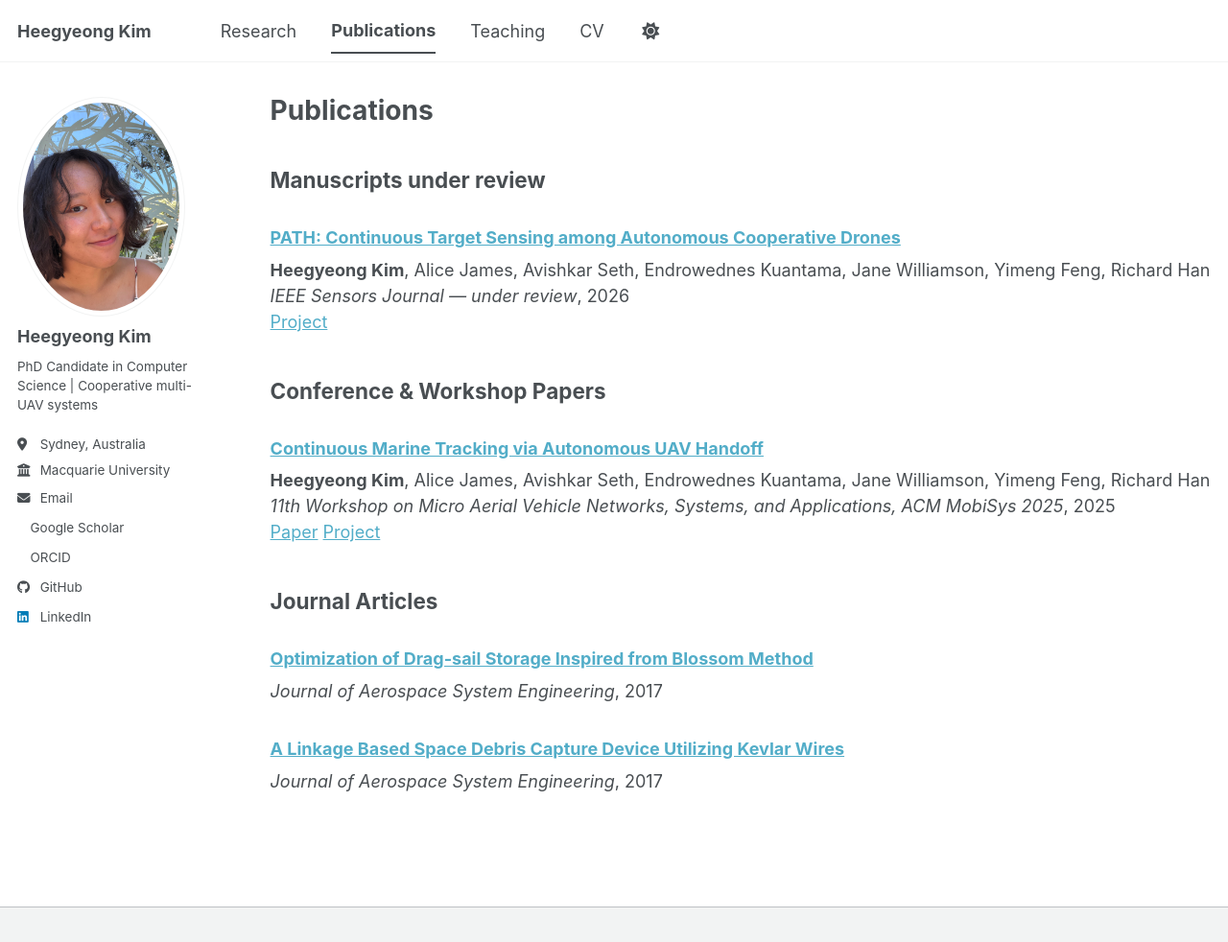
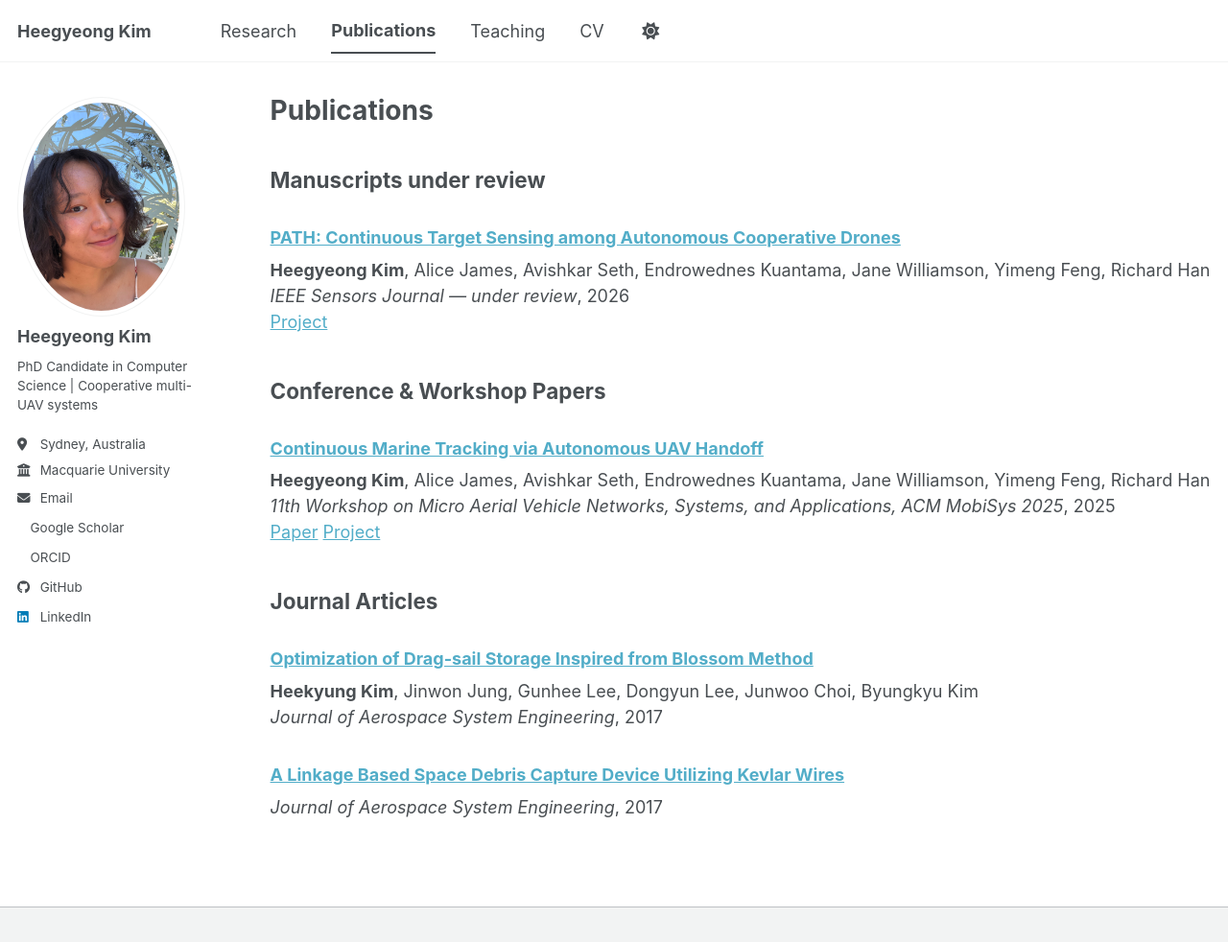
Before and after one commit to HeegyeongK/heegyeongk.github.io, a Jekyll site: the page built from _pages/publications.html, in a window 1280 px wide and 982 px high. Shown: the whole window at 96% size. Built offline with Jekyll 4.4.1, drawn with Linux system fonts in a browser that asks for light colours; a style sheet for code colours, icons or effects is not loaded.

Commit message:
Add compact publication metadata to _publications/2015-10-01-paper-title-number-3.md

```diff
--- a/_publications/2015-10-01-paper-title-number-3.md
+++ b/_publications/2015-10-01-paper-title-number-3.md
@@ -6,6 +6,7 @@ permalink: /publications/drag-sail/
 excerpt: "A folding method for improving drag-sail storage efficiency."
 date: 2017-07-01
 venue: "Journal of Aerospace System Engineering"
+authors: "Heekyung Kim, Jinwon Jung, Gunhee Lee, Dongyun Lee, Junwoo Choi, Byungkyu Kim"
 citation: "Heekyung Kim, Jinwon Jung, Gunhee Lee, Dongyun Lee, Junwoo Choi, and Byungkyu Kim. &quot;Optimization of Drag-sail Storage Inspired from Blossom Method.&quot; Journal of Aerospace System Engineering, 2017."
 ---
 
```
